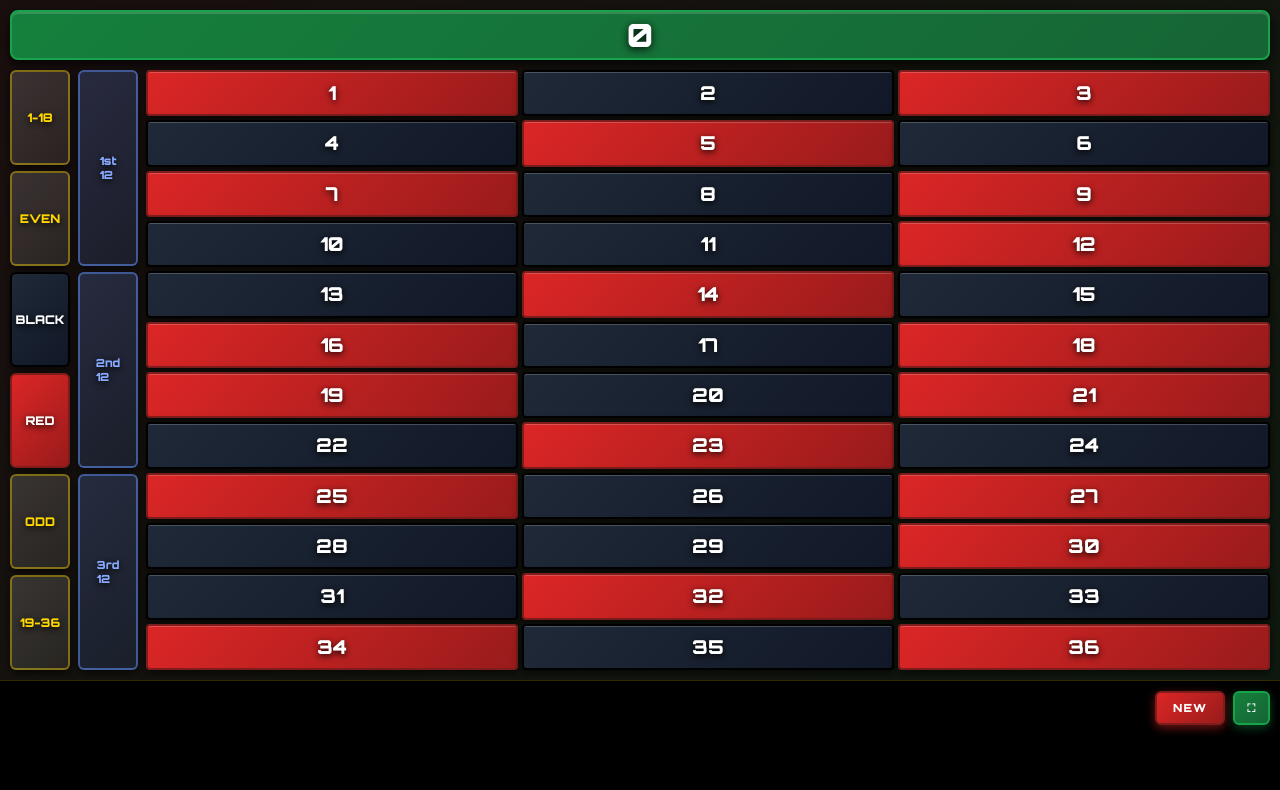
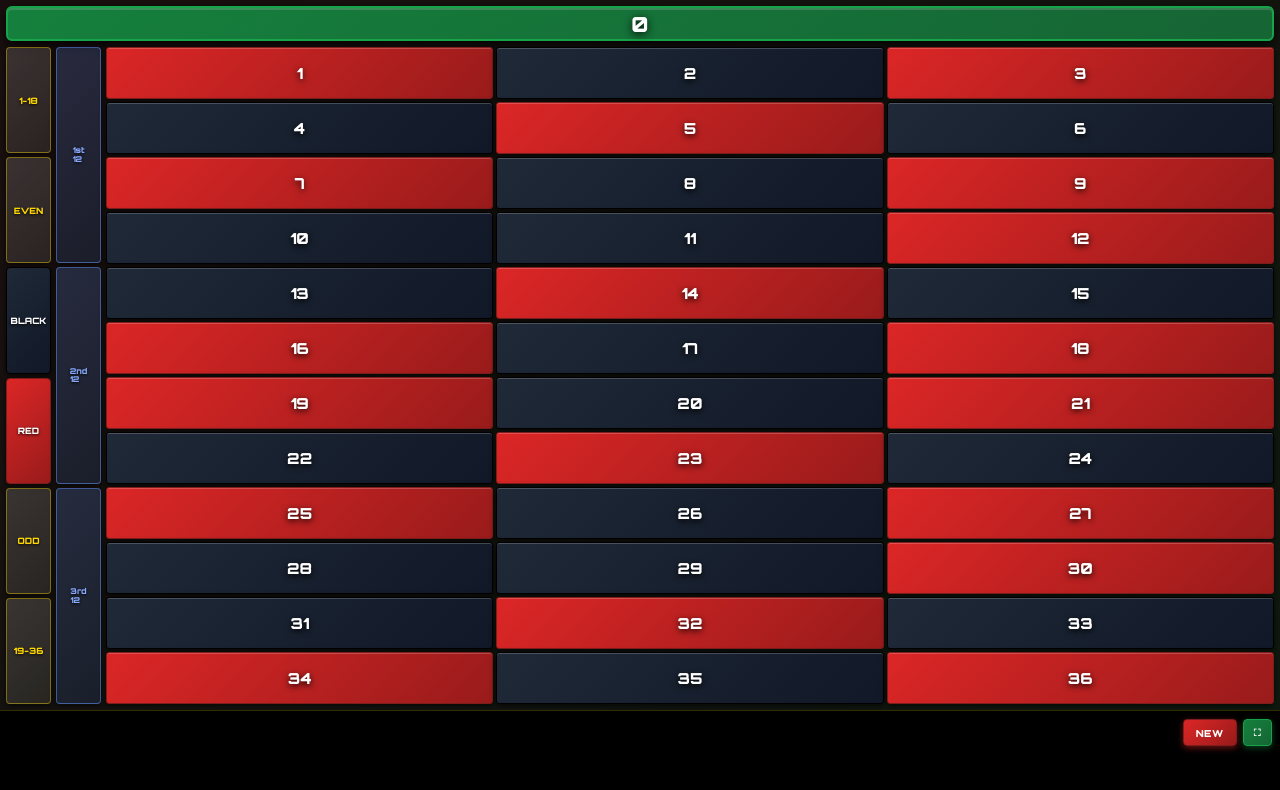
Before and after one commit to 7Caped/roulette, a plain HTML site: page index.html in a window 1280 px wide. Drawn offline with Linux system fonts and the light colour scheme.

Commit message:
Update index.html

```diff
--- a/index.html
+++ b/index.html
@@ -118,23 +118,23 @@
     .roulette-section {
       flex: 1;
       background: linear-gradient(135deg, #1a0f0f 0%, #0f1a0f 100%);
-      padding: 10px;
+      padding: 6px;
       display: flex;
       flex-direction: column;
-      gap: 10px;
+      gap: 6px;
       overflow: auto;
     }
 
     /* Zero - ganz oben */
     .zero-row {
-      height: 50px;
-      border-radius: 8px;
+      height: 35px;
+      border-radius: 6px;
       border: 2px solid #16a34a;
       display: flex;
       align-items: center;
       justify-content: center;
       font-weight: 900;
-      font-size: 2rem;
+      font-size: 1.3rem;
       cursor: pointer;
       background: linear-gradient(135deg, #15803d 0%, #166534 100%);
       color: #fff;
@@ -152,8 +152,8 @@
     .table-grid {
       flex: 1;
       display: grid;
-      grid-template-columns: 60px 60px 1fr;
-      gap: 8px;
+      grid-template-columns: 45px 45px 1fr;
+      gap: 5px;
       min-height: 0;
     }
 
@@ -161,24 +161,25 @@
     .color-bets {
       display: flex;
       flex-direction: column;
-      gap: 6px;
+      gap: 4px;
     }
 
     .color-bet {
       flex: 1;
-      border-radius: 6px;
-      border: 2px solid rgba(255, 255, 255, 0.3);
+      border-radius: 4px;
+      border: 1.5px solid rgba(255, 255, 255, 0.3);
       display: flex;
       align-items: center;
       justify-content: center;
       font-weight: 900;
-      font-size: 0.75rem;
+      font-size: 0.55rem;
       cursor: pointer;
       transition: all 0.2s ease;
-      box-shadow: 0 3px 10px rgba(0, 0, 0, 0.7);
+      box-shadow: 0 2px 6px rgba(0, 0, 0, 0.7);
       user-select: none;
-      text-shadow: 0 2px 6px rgba(0, 0, 0, 0.9);
-      min-height: 40px;
+      text-shadow: 0 1px 3px rgba(0, 0, 0, 0.9);
+      min-height: 28px;
+      padding: 2px;
     }
 
     .color-bet:active {
@@ -207,26 +208,28 @@
     .dozen-bets {
       display: flex;
       flex-direction: column;
-      gap: 6px;
+      gap: 4px;
     }
 
     .dozen-bet {
       flex: 1;
-      border-radius: 6px;
-      border: 2px solid rgba(100, 150, 255, 0.5);
+      border-radius: 4px;
+      border: 1.5px solid rgba(100, 150, 255, 0.5);
       display: flex;
       align-items: center;
       justify-content: center;
       font-weight: 900;
-      font-size: 0.7rem;
+      font-size: 0.5rem;
       cursor: pointer;
       transition: all 0.2s ease;
-      box-shadow: 0 3px 10px rgba(0, 0, 0, 0.7);
+      box-shadow: 0 2px 6px rgba(0, 0, 0, 0.7);
       user-select: none;
       background: linear-gradient(135deg, rgba(100, 150, 255, 0.2), rgba(50, 100, 200, 0.15));
       color: #88aaff;
-      text-shadow: 0 2px 6px rgba(0, 0, 0, 0.9);
-      min-height: 40px;
+      text-shadow: 0 1px 3px rgba(0, 0, 0, 0.9);
+      min-height: 28px;
+      padding: 2px;
+      line-height: 1.1;
     }
 
     .dozen-bet:active {
@@ -237,7 +240,7 @@
     .numbers-container {
       display: flex;
       flex-direction: column;
-      gap: 6px;
+      gap: 4px;
       min-height: 0;
     }
 
@@ -246,23 +249,23 @@
       display: grid;
       grid-template-columns: repeat(3, 1fr);
       grid-template-rows: repeat(12, 1fr);
-      gap: 4px;
+      gap: 3px;
       min-height: 0;
     }
 
     .num {
-      border: 2px solid rgba(255, 255, 255, 0.3);
-      border-radius: 4px;
+      border: 1.5px solid rgba(255, 255, 255, 0.3);
+      border-radius: 3px;
       display: flex;
       align-items: center;
       justify-content: center;
       font-weight: 900;
-      font-size: 1.2rem;
+      font-size: 0.95rem;
       cursor: pointer;
       transition: all 0.2s ease;
-      box-shadow: 0 3px 10px rgba(0, 0, 0, 0.7), inset 0 1px 0 rgba(255, 255, 255, 0.2);
+      box-shadow: 0 2px 6px rgba(0, 0, 0, 0.7), inset 0 1px 0 rgba(255, 255, 255, 0.2);
       user-select: none;
-      min-height: 35px;
+      min-height: 28px;
     }
 
     .num:active {
@@ -285,44 +288,44 @@
 
     /* Historie */
     .history-section {
-      flex: 0 0 120px;
+      flex: 0 0 90px;
       background: #000;
       display: flex;
       flex-direction: column;
       border-top: 1px solid rgba(255, 215, 0, 0.2);
       position: relative;
-      padding: 10px;
+      padding: 8px;
     }
 
     .history-buttons {
       position: absolute;
-      top: 10px;
-      right: 10px;
+      top: 8px;
+      right: 8px;
       display: flex;
-      gap: 8px;
+      gap: 6px;
       z-index: 100;
     }
 
     .clear-btn, .fullscreen-btn {
       background: linear-gradient(135deg, #dc2626 0%, #991b1b 100%);
       color: white;
-      border: 2px solid #7f1d1d;
-      padding: 8px 16px;
-      border-radius: 6px;
+      border: 1.5px solid #7f1d1d;
+      padding: 6px 12px;
+      border-radius: 4px;
       cursor: pointer;
       font-weight: 900;
       font-family: 'Orbitron', sans-serif;
-      font-size: 0.7rem;
-      letter-spacing: 1px;
-      box-shadow: 0 3px 10px rgba(220, 38, 38, 0.5);
+      font-size: 0.6rem;
+      letter-spacing: 0.5px;
+      box-shadow: 0 2px 6px rgba(220, 38, 38, 0.5);
       user-select: none;
     }
 
     .fullscreen-btn {
       background: linear-gradient(135deg, #15803d 0%, #166534 100%);
       border-color: #16a34a;
-      box-shadow: 0 3px 10px rgba(21, 128, 61, 0.5);
-      padding: 8px 12px;
+      box-shadow: 0 2px 6px rgba(21, 128, 61, 0.5);
+      padding: 6px 10px;
     }
 
     .clear-btn:active, .fullscreen-btn:active {
@@ -338,23 +341,23 @@
 
     .history-track {
       display: flex;
-      gap: 8px;
-      padding: 5px;
+      gap: 6px;
+      padding: 3px;
       height: 100%;
       align-items: center;
     }
 
     .history-number {
-      flex: 0 0 80px;
-      height: 80px;
-      border-radius: 6px;
+      flex: 0 0 60px;
+      height: 60px;
+      border-radius: 4px;
       display: flex;
       align-items: center;
       justify-content: center;
       font-weight: 900;
-      font-size: 1.8rem;
-      border: 2px solid rgba(255, 255, 255, 0.3);
-      box-shadow: 0 3px 10px rgba(0, 0, 0, 0.8);
+      font-size: 1.3rem;
+      border: 1.5px solid rgba(255, 255, 255, 0.3);
+      box-shadow: 0 2px 6px rgba(0, 0, 0, 0.8);
       animation: slideIn 0.4s cubic-bezier(0.68, -0.55, 0.265, 1.55);
     }
 
@@ -377,9 +380,9 @@
       color: white;
       text-shadow: 0 2px 6px rgba(0, 0, 0, 0.9);
       border-color: #16a34a;
-      height: 90px;
-      font-size: 2.2rem;
-      border-radius: 8px;
+      height: 70px;
+      font-size: 1.6rem;
+      border-radius: 6px;
     }
 
     @keyframes slideIn {
@@ -473,28 +476,28 @@
     /* Extra kleine Bildschirme */
     @media (max-width: 380px) {
       .table-grid {
-        grid-template-columns: 50px 50px 1fr;
-        gap: 6px;
+        grid-template-columns: 40px 40px 1fr;
+        gap: 4px;
       }
 
       .color-bet {
-        font-size: 0.65rem;
-        min-height: 35px;
+        font-size: 0.5rem;
+        min-height: 25px;
       }
 
       .dozen-bet {
-        font-size: 0.6rem;
-        min-height: 35px;
+        font-size: 0.45rem;
+        min-height: 25px;
       }
 
       .num {
-        font-size: 1rem;
-        min-height: 30px;
+        font-size: 0.85rem;
+        min-height: 25px;
       }
 
       .zero-row {
-        font-size: 1.5rem;
-        height: 45px;
+        font-size: 1.1rem;
+        height: 32px;
       }
 
       .winner-number-display {
```
